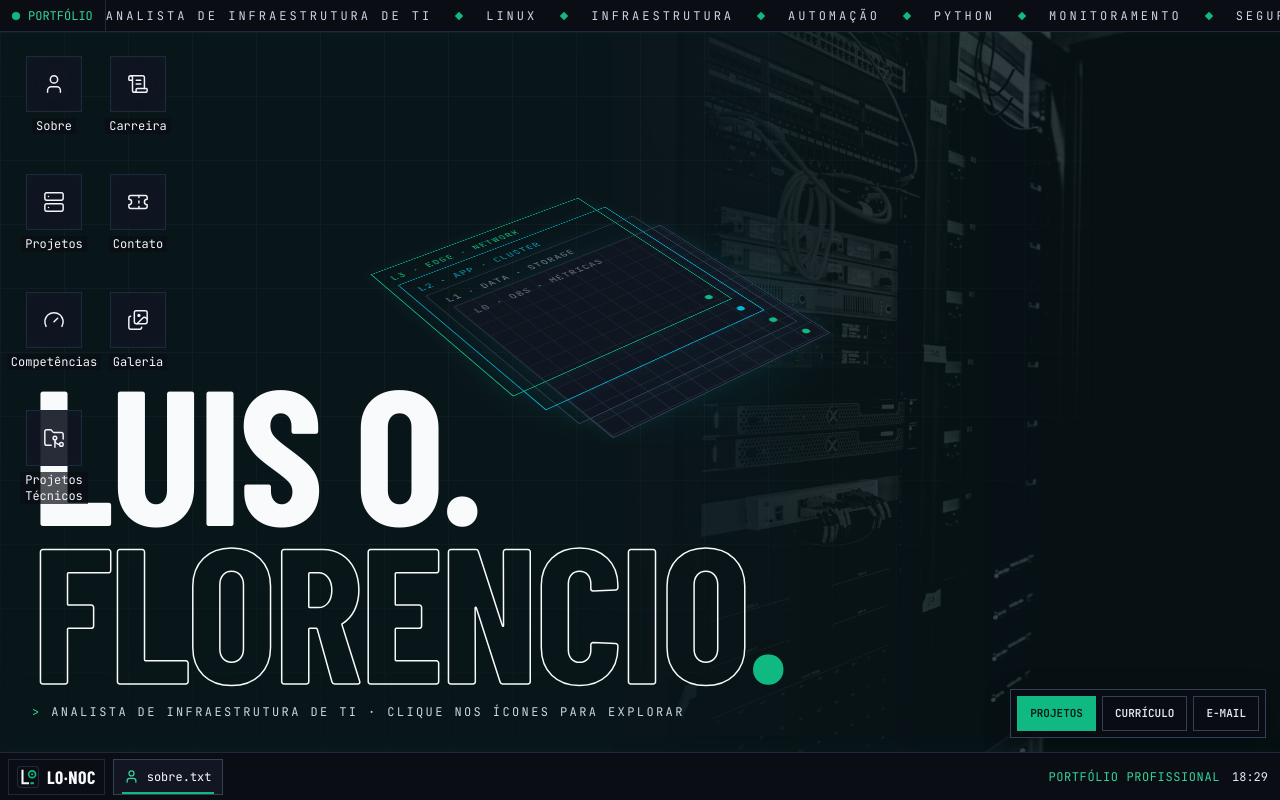
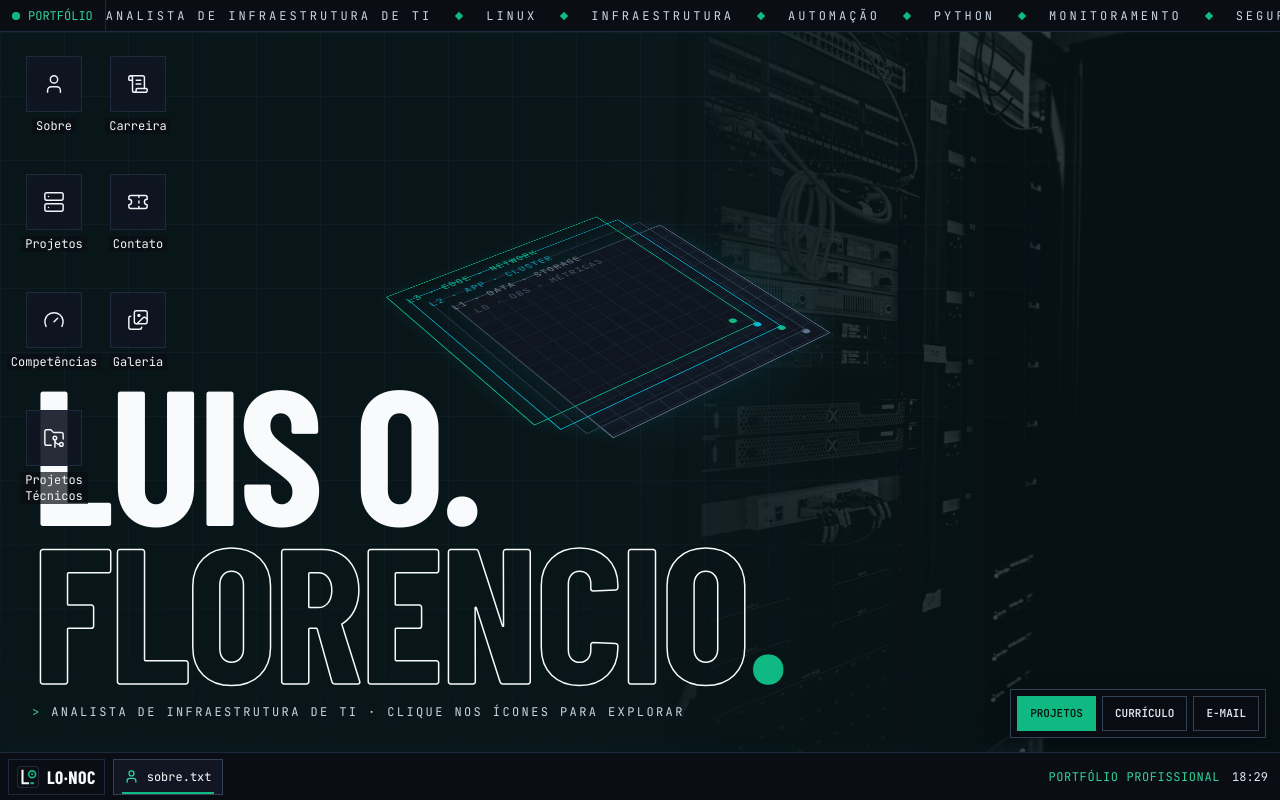
Before and after one commit to lteodoro780/lteodoro780.github.io, a React (Create React App) app in the folder frontend/: page / in a window 1280 px wide. Built offline with nearby package versions, Linux system fonts and the light colour scheme; a web font is replaced by a local one.

Commit message:
style(v7): topologia 4 camadas com perspectiva discreta da V3

```diff
--- a/frontend/src/components/noc/LayerStack.jsx
+++ b/frontend/src/components/noc/LayerStack.jsx
@@ -1,10 +1,10 @@
-// Topologia decorativa V7: quatro quadrados 3D animados apenas por CSS.
-// Sem requestAnimationFrame, Canvas, listeners de ponteiro ou motion values.
+// Aparência da topologia V3 aplicada à base funcional V7.
+// Quatro camadas em perspectiva, com movimento CSS leve em vez de loops JS/Canvas.
 const LAYERS = [
-  { label: "obs · métricas", tone: "#334155" },
+  { label: "obs · métricas", tone: "#64748b" },
   { label: "data · storage", tone: "#334155" },
-  { label: "app · cluster", tone: "#06B6D4" },
-  { label: "edge · network", tone: "#10B981" },
+  { label: "app · cluster", tone: "#06b6d4" },
+  { label: "edge · network", tone: "#10b981" },
 ];
 
 const Plate = ({ layer, index }) => (
@@ -13,25 +13,23 @@ const Plate = ({ layer, index }) => (
     className="layer-plate absolute inset-0 border"
     style={{
       borderColor: layer.tone,
-      // Separar as placas também em X/Y. Só o eixo Z fazia
-      // os painéis opacos se sobreporem visualmente em uma única placa.
-      "--topology-x": `${-index * 12}px`,
-      "--topology-y": `${-index * 36}px`,
-      "--topology-depth": `${index * 16}px`,
-      "--topology-phase": `${-index * 0.55}s`,
+      "--topology-x": `${-index * 15}px`,
+      "--topology-y": `${-index * 20}px`,
+      "--topology-depth": `${index * 27}px`,
+      "--topology-phase": `${-index * 0.38}s`,
       transformStyle: "preserve-3d",
     }}
   >
     {index === 0 && <div className="absolute inset-0 layer-grid opacity-70" />}
     <span
       className="absolute left-3 top-3 font-mono text-xs uppercase tracking-widest"
-      style={{ color: layer.tone === "#334155" ? "#94A3B8" : layer.tone }}
+      style={{ color: layer.tone === "#334155" ? "#94a3b8" : layer.tone }}
     >
       L{index} · {layer.label}
     </span>
     <span
       className="absolute bottom-3 right-3 h-2 w-2 rounded-full"
-      style={{ background: layer.tone === "#334155" ? "#10B981" : layer.tone }}
+      style={{ background: layer.tone === "#334155" ? "#10b981" : layer.tone }}
     />
   </div>
 );
```
